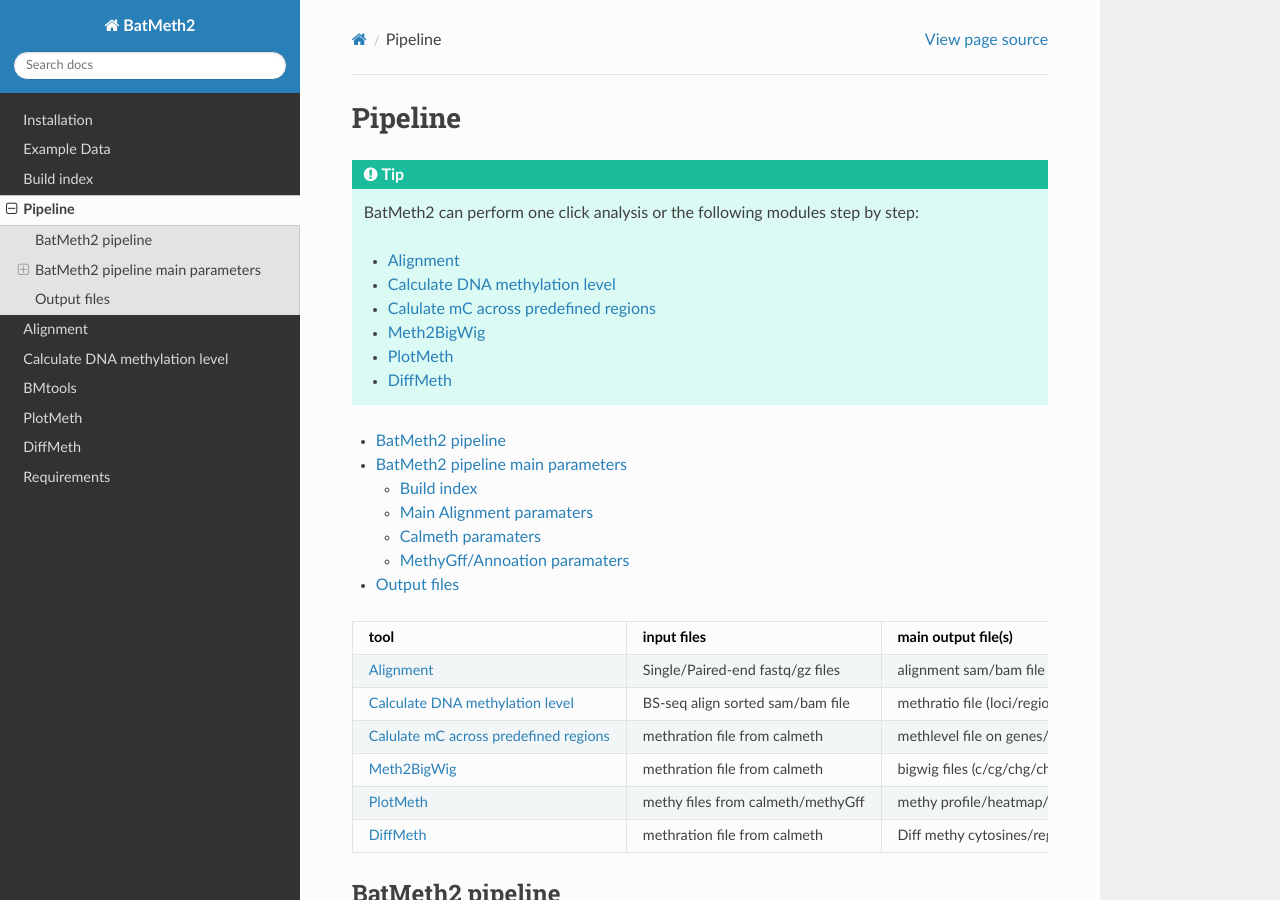
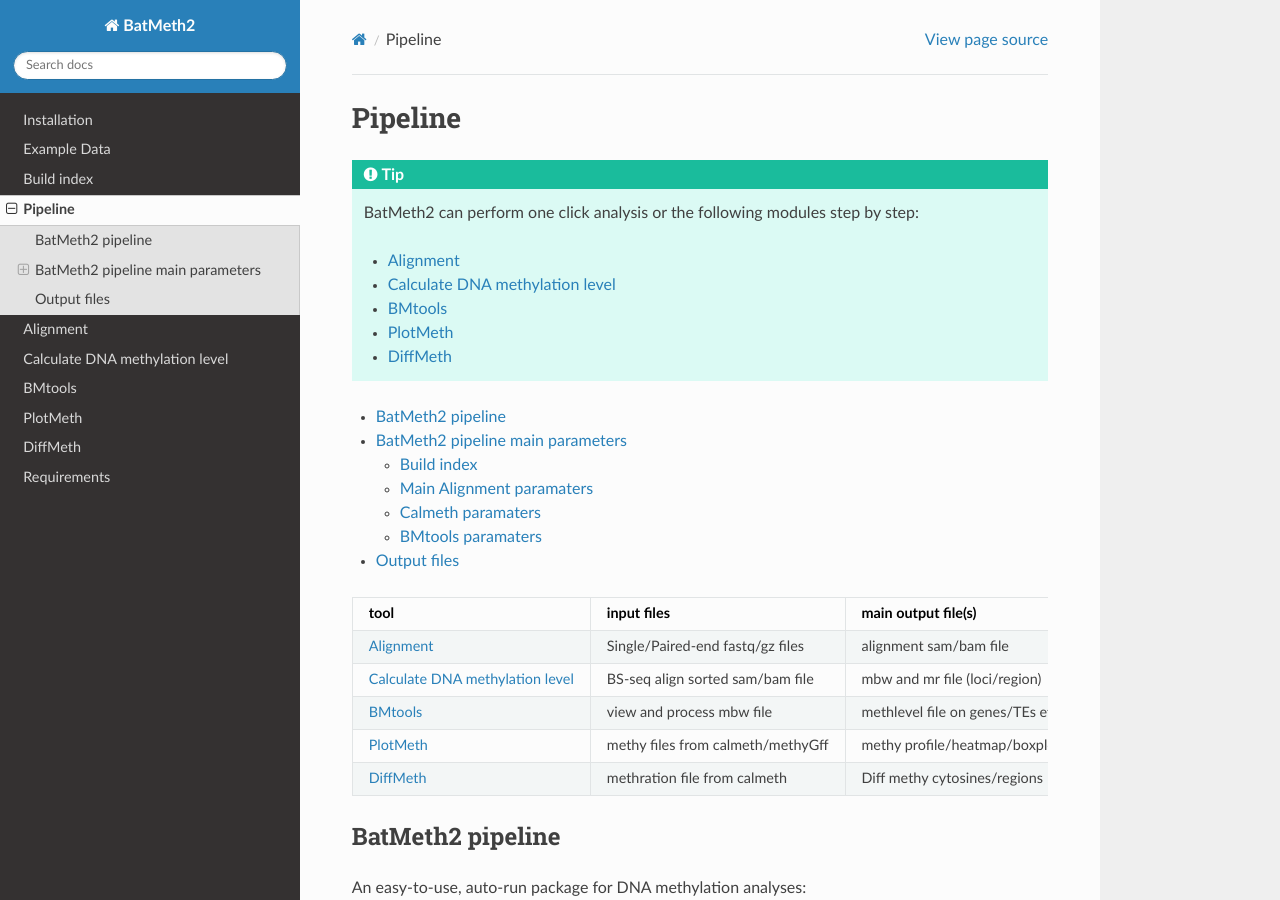
Before and after one commit to ZhouQiangwei/bt2doc-mbw, a Sphinx documentation site: the page built from source/function/Pipeline.rst, in a window 1280 px wide and 900 px high. Built offline with Sphinx 7.4.7 and the Read the Docs theme 2.0.0, drawn with Linux system fonts in a browser that asks for light colours; some of the changed text lies outside the part shown.

Commit message:
align and pipe

```diff
--- a/source/function/Alignment.rst
+++ b/source/function/Alignment.rst
@@ -25,7 +25,7 @@
 .. code:: bash
 
     An example usage is:
-        BatMeth2 align -g /data/index/genome/genome.fa -i Read_R1_left.fq.gz -i Read_R2_right.fq.gz\
+        BatMeth2 align -g /data/index/genome/genome.fa -1 Read_R1_left.fq.gz -2 Read_R2_right.fq.gz\
         -o outPrefix -p 10
 
 Parameters
--- a/source/function/Pipeline.rst
+++ b/source/function/Pipeline.rst
@@ -5,8 +5,7 @@
 
     * :doc:`Alignment`
     * :doc:`Calmeth`
-    * :doc:`MethyGff`
-    * :doc:`bt2bigwig`
+    * :doc:`BMtools`
     * :doc:`PlotMeth`
     * :doc:`DiffMeth`
 
@@ -18,11 +17,9 @@
 +=========================+====================================+==================================+========================================================================+
 |:doc:`Alignment`         | Single/Paired-end fastq/gz files   | alignment sam/bam file           | Perform DNA methylation level calculation and SNP/ASM detection        |
 +-------------------------+------------------------------------+----------------------------------+------------------------------------------------------------------------+
-|:doc:`Calmeth`           | BS-seq align sorted sam/bam file   | methratio file (loci/region)     | Perform DNA methylation visulization on chromosome, and diff analysis  |
+|:doc:`Calmeth`           | BS-seq align sorted sam/bam file   | mbw and mr file (loci/region)    | Perform DNA methylation visulization on chromosome, and diff analysis  |
 +-------------------------+------------------------------------+----------------------------------+------------------------------------------------------------------------+
-|:doc:`MethyGff`          | methration file from calmeth       | methlevel file on genes/TEs etc. | DNA methylation profile or heatmap on genes/TEs/peak regions/etc.      |
-+-------------------------+------------------------------------+----------------------------------+------------------------------------------------------------------------+
-|:doc:`bt2bigwig`         | methration file from calmeth       | bigwig files (c/cg/chg/chh)      | Convert DNA methylation file to bigwig format.                         |
+|:doc:`BMtools`           | view and process mbw file          | methlevel file on genes/TEs etc. | DNA methylation profile or heatmap on genes/TEs/peak regions/etc.      |
 +-------------------------+------------------------------------+----------------------------------+------------------------------------------------------------------------+
 |:doc:`PlotMeth`          | methy files from calmeth/methyGff  | methy profile/heatmap/boxplot    | visulization of DNA methylation across samples                         |
 +-------------------------+------------------------------------+----------------------------------+------------------------------------------------------------------------+
@@ -153,8 +150,8 @@
 |     | default step: 50000(bp)                                                                  |
 +-----+------------------------------------------------------------------------------------------+
 
-MethyGff/Annoation paramaters
-"""""""""""""""""""""""""""""
+BMtools paramaters
+""""""""""""""""""
 
 +---------------------+--------------------------------------------------------------------------+
 | --gtf/--gff/--bed/--bed4/--bed5                                                                |
@@ -175,8 +172,6 @@
 +----+----------------+--------------------------------------------------------------------------+
 | -C                  | <= <INT> coverage. default:1000                                          |
 +---------------------+--------------------------------------------------------------------------+
-| -bl/--bodyLen       | Body length to which all regions will be fit. (default: same as -d)      |
-+---------------------+--------------------------------------------------------------------------+
 
 
 Output files
```
